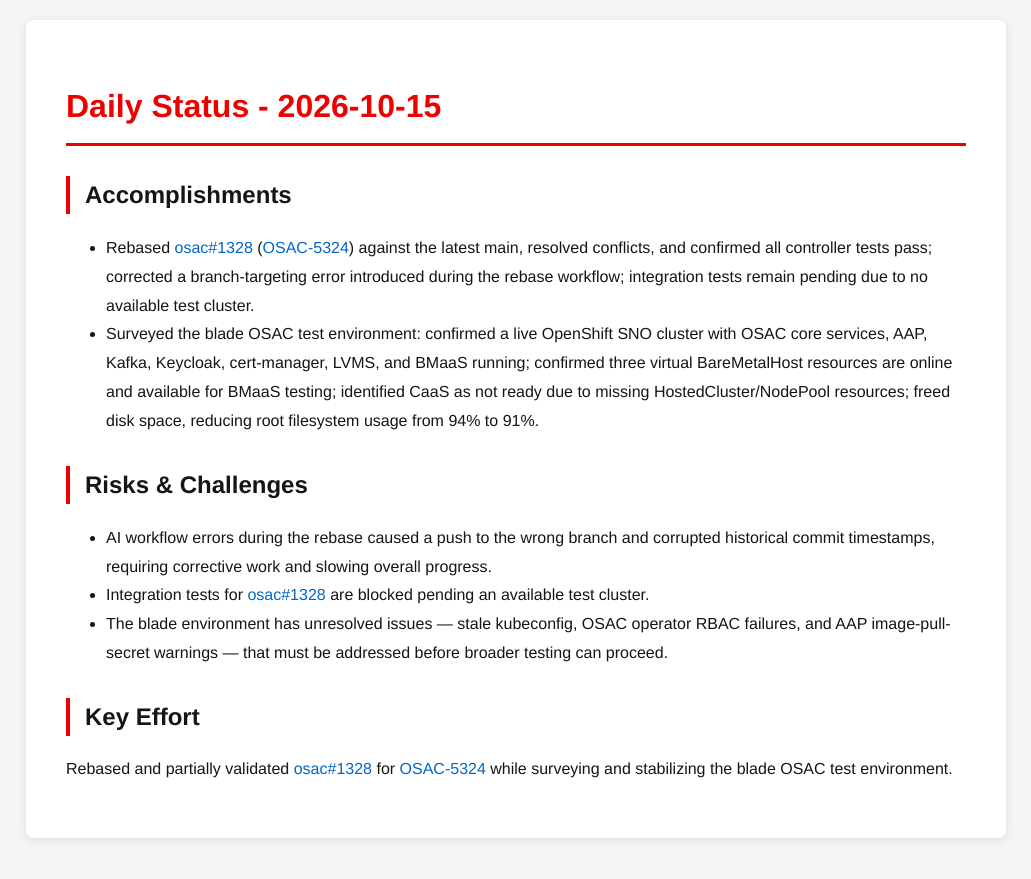
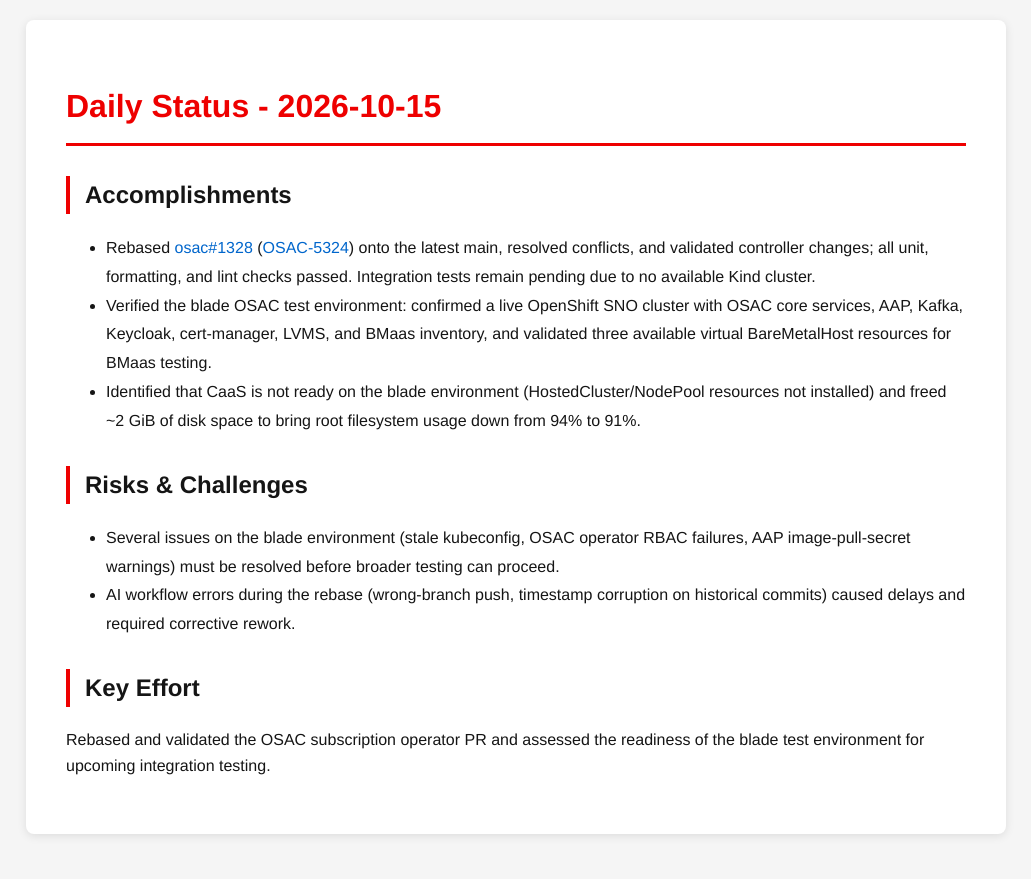
Before and after one commit to tzvatot/daily-status, a Jekyll site: the page built from 2026-10-15.md, in a window 1280 px wide. Shown: the top 879 px of the page, without its empty margins (124-1155 px from the left). Built offline with Jekyll 4.4.1, drawn with Linux system fonts in a browser that asks for light colours.

Commit message:
Daily status update - 2026-10-15

```diff
--- a/2026-10-15.md
+++ b/2026-10-15.md
@@ -7,13 +7,13 @@
 # Daily Status - 2026-10-15
 
 ## Accomplishments
-- Rebased [osac#1328](https://github.com/osac-project/osac/pull/1328) ([OSAC-5324](https://redhat.atlassian.net/browse/OSAC-5324)) against the latest main, resolved conflicts, and confirmed all controller tests pass; corrected a branch-targeting error introduced during the rebase workflow; integration tests remain pending due to no available test cluster.
-- Surveyed the blade OSAC test environment: confirmed a live OpenShift SNO cluster with OSAC core services, AAP, Kafka, Keycloak, cert-manager, LVMS, and BMaaS running; confirmed three virtual BareMetalHost resources are online and available for BMaaS testing; identified CaaS as not ready due to missing HostedCluster/NodePool resources; freed disk space, reducing root filesystem usage from 94% to 91%.
+- Rebased [osac#1328](https://github.com/osac-project/osac/pull/1328) ([OSAC-5324](https://redhat.atlassian.net/browse/OSAC-5324)) onto the latest main, resolved conflicts, and validated controller changes; all unit, formatting, and lint checks passed. Integration tests remain pending due to no available Kind cluster.
+- Verified the blade OSAC test environment: confirmed a live OpenShift SNO cluster with OSAC core services, AAP, Kafka, Keycloak, cert-manager, LVMS, and BMaas inventory, and validated three available virtual BareMetalHost resources for BMaas testing.
+- Identified that CaaS is not ready on the blade environment (HostedCluster/NodePool resources not installed) and freed ~2 GiB of disk space to bring root filesystem usage down from 94% to 91%.
 
 ## Risks & Challenges
-- AI workflow errors during the rebase caused a push to the wrong branch and corrupted historical commit timestamps, requiring corrective work and slowing overall progress.
-- Integration tests for [osac#1328](https://github.com/osac-project/osac/pull/1328) are blocked pending an available test cluster.
-- The blade environment has unresolved issues — stale kubeconfig, OSAC operator RBAC failures, and AAP image-pull-secret warnings — that must be addressed before broader testing can proceed.
+- Several issues on the blade environment (stale kubeconfig, OSAC operator RBAC failures, AAP image-pull-secret warnings) must be resolved before broader testing can proceed.
+- AI workflow errors during the rebase (wrong-branch push, timestamp corruption on historical commits) caused delays and required corrective rework.
 
 ## Key Effort
-Rebased and partially validated [osac#1328](https://github.com/osac-project/osac/pull/1328) for [OSAC-5324](https://redhat.atlassian.net/browse/OSAC-5324) while surveying and stabilizing the blade OSAC test environment.
+Rebased and validated the OSAC subscription operator PR and assessed the readiness of the blade test environment for upcoming integration testing.
```
